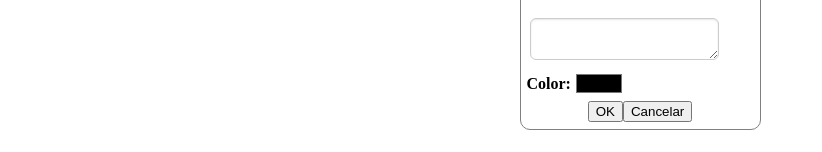
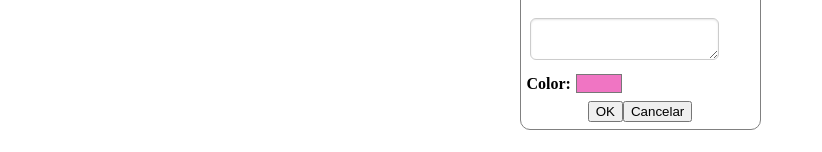
Before and after one commit to LucasGetsCode/Anotador, an Angular app: page / in a window 1280 px wide. Both pictures are taken after a click on the button "Crear". Shown: the part 491-643 px from the top of the page, without its empty margins (0-822 px from the left). Built offline with nearby package versions, Linux system fonts and the light colour scheme.

Commit message:
Color predeterminado

```diff
--- a/src/app/nota-creador/nota-creador.component.html
+++ b/src/app/nota-creador/nota-creador.component.html
@@ -6,7 +6,7 @@
     <textarea title="Nota" class="input" [(ngModel)]="nota" (keydown)="shiftenter($event)"></textarea>
     <div class="fila">
         <h4 style="margin: 1px;">Color:</h4>
-        <input type="color" title="color" class="button" [(ngModel)]="color"/>
+        <input type="color" title="color" class="button" value="#f075C3" [(ngModel)]="color" />
     </div>
     <div class="button-container fila">
         <button type="button" title="Ok" (click)="ok()">OK</button>
--- a/src/app/nota-creador/nota-creador.component.ts
+++ b/src/app/nota-creador/nota-creador.component.ts
@@ -8,7 +8,7 @@ import { Component, Output, EventEmitter, NgModule } from '@angular/core';
 export class NotaCreadorComponent {
   titulo = "";
   nota = "";
-  color = "";
+  color = "#f075C3";
 
   @Output() enviarDatos = new EventEmitter();
   @Output() cancelarEnvio = new EventEmitter();
```
Lines whose indentation alone changed are shown as unchanged.
